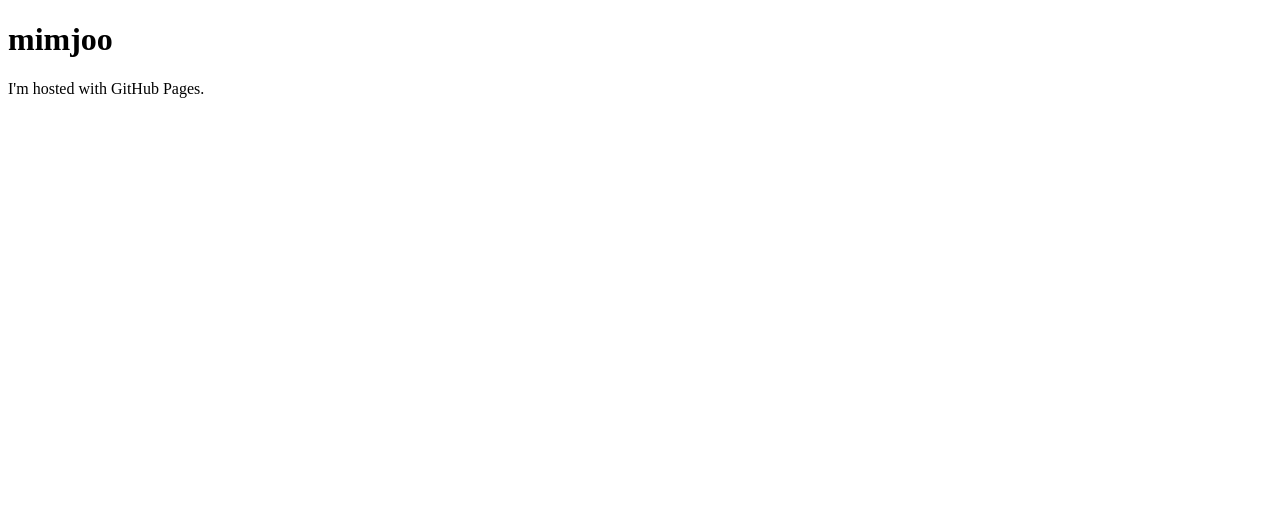
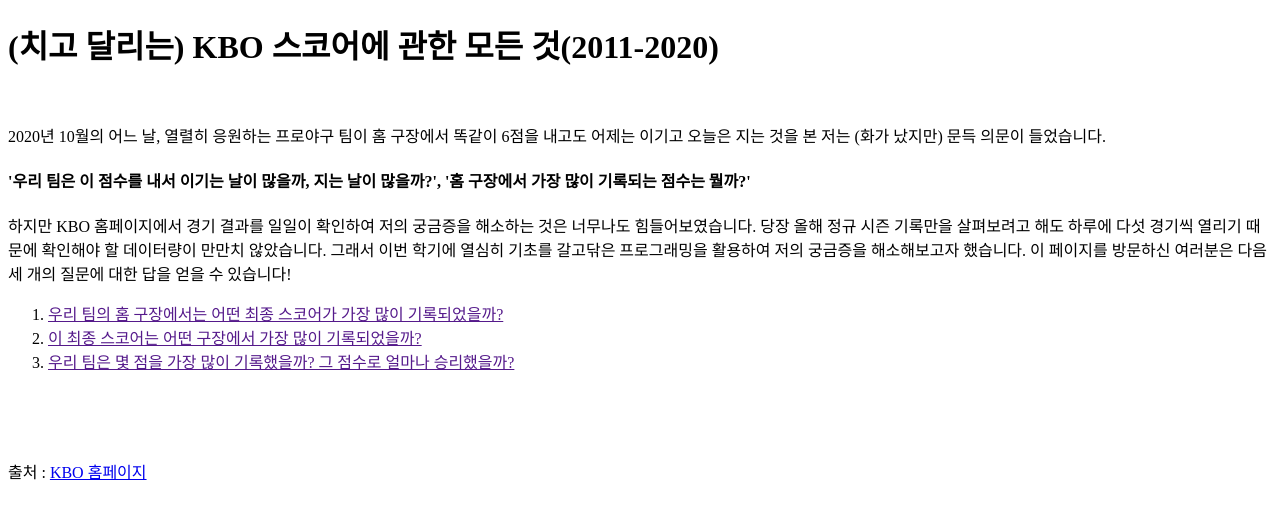
Before and after one commit to mimjoo/mimjoo.github.io, a plain HTML site: page index.html in a window 1280 px wide. Drawn offline with Linux system fonts and the light colour scheme.

Commit message:
Update index.html

```diff
--- a/index.html
+++ b/index.html
@@ -1,7 +1,29 @@
-<!DOCTYPE html>
+ <!doctype html>
 <html>
+<head>
+  <title>All about KBO</title>
+  <meta charset="utf-8">
+</head>
+
 <body>
-<h1>mimjoo</h1>
-<p>I'm hosted with GitHub Pages.</p>
-</body>
+  <h1><strong>(치고 달리는) KBO 스코어에 관한 모든 것(2011-2020)</strong></h1>
+  <br><p>2020년 10월의 어느 날, 열렬히 응원하는 프로야구 팀이 홈 구장에서 똑같이 6점을 내고도 어제는 이기고 오늘은 지는 것을 본 저는 (화가 났지만) 문득 의문이 들었습니다.
+  <strong><h4>'우리 팀은 이 점수를 내서 이기는 날이 많을까, 지는 날이 많을까?', '홈 구장에서 가장 많이 기록되는 점수는 뭘까?'</h4></strong>
+하지만 KBO 홈페이지에서 경기 결과를 일일이 확인하여 저의 궁금증을 해소하는 것은 너무나도 힘들어보였습니다. 당장 올해 정규 시즌 기록만을 살펴보려고 해도 하루에 다섯 경기씩 열리기 때문에 확인해야 할 데이터량이 만만치 않았습니다. 그래서 이번 학기에 열심히 기초를 갈고닦은 프로그래밍을 활용하여 저의 궁금증을 해소해보고자 했습니다.
+이 페이지를 방문하신 여러분은 다음 세 개의 질문에 대한 답을 얻을 수 있습니다!
+  <br>
+  <ol>
+    <li><a href =>우리 팀의 홈 구장에서는 어떤 최종 스코어가 가장 많이 기록되었을까?</a></li>
+    <li><a href =>이 최종 스코어는 어떤 구장에서 가장 많이 기록되었을까?</a></li>
+    <li><a href =>우리 팀은 몇 점을 가장 많이 기록했을까? 그 점수로 얼마나 승리했을까?</a></li>
+  </ol>
+  </p>
+  <br>
+  <br>
+  <br>
+
+
+  <p>출처 : <a href = "https://www.koreabaseball.com/Schedule/Calendar.aspx" target = "_blank" title = "KBO 홈페이지">KBO 홈페이지</a>
+ </p>
+<body/>
 </html>
```
